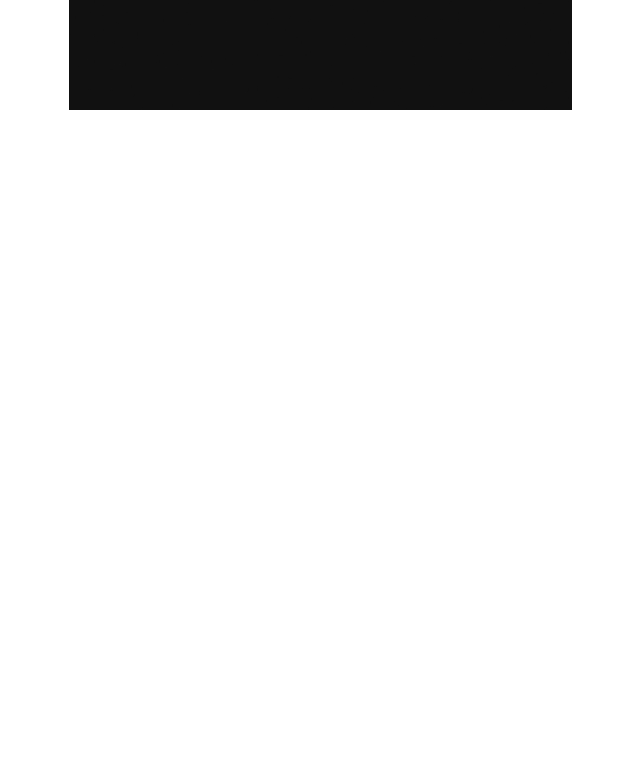
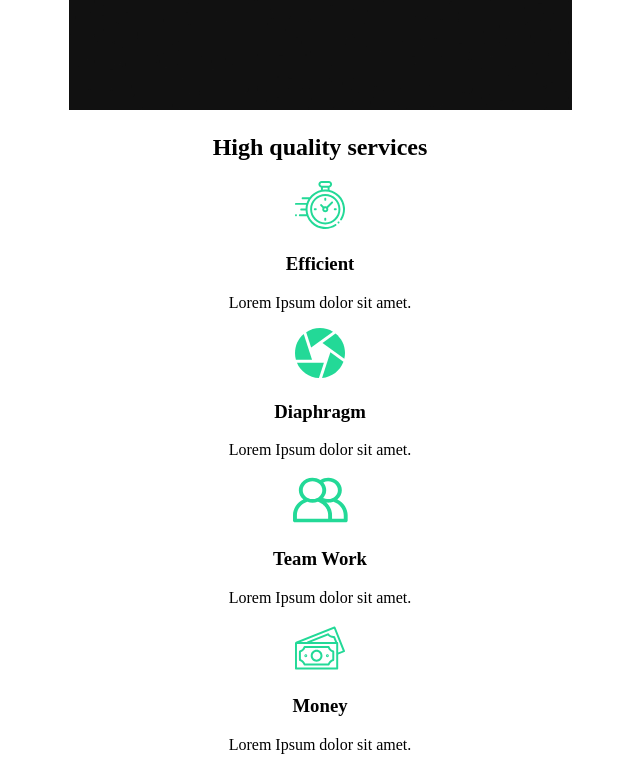
Before and after one commit to juanan-fernandez/react-capture, a React (Create React App) app: page / in a window 1280 px wide. Shown: the part 860-1628 px from the top of the page, without its empty margins (320-960 px from the left). Before the commit the page ends 982 px from the top, so only its background shows below. Built offline with nearby package versions, Linux system fonts and the light colour scheme.

Commit message:
Services Section

```diff
--- a/src/App.css
+++ b/src/App.css
@@ -2,10 +2,6 @@
   text-align: center;
 }
 
-.App-logo {
-  height: 40vmin;
-  pointer-events: none;
-}
 
 @media (prefers-reduced-motion: no-preference) {
   .App-logo {
--- /dev/null
+++ b/src/components/ServicesSection.js
@@ -0,0 +1,52 @@
+import React from 'react';
+//icons
+import clock from '../img/clock.svg';
+import diaphragm from '../img/diaphragm.svg';
+import money from '../img/money.svg';
+import teamwork from '../img/teamwork.svg';
+import home2 from '../img/home2.png';
+
+const ServicesSection = () => {
+   return (
+      <div className="services">
+         <div className="description">
+            <h2>High <span>quality</span> services</h2>
+            <div className="cards">
+               <div className="card">
+                  <div className="icon">
+                     <img src={clock} alt="clock"/>
+                     <h3>Efficient</h3>
+                  </div>
+                  <p>Lorem Ipsum dolor sit amet.</p>
+               </div>
+               <div className="card">
+                  <div className="icon">
+                     <img src={diaphragm} alt="diaphragm"/>
+                     <h3>Diaphragm</h3>
+                  </div>
+                  <p>Lorem Ipsum dolor sit amet.</p>
+               </div>
+               <div className="card">
+                  <div className="icon">
+                     <img src={teamwork} alt="team work"/>
+                     <h3>Team Work</h3>
+                  </div>
+                  <p>Lorem Ipsum dolor sit amet.</p>
+               </div>
+               <div className="card">
+                  <div className="icon">
+                     <img src={money} alt="Money"/>
+                     <h3>Money</h3>
+                  </div>
+                  <p>Lorem Ipsum dolor sit amet.</p>
+               </div>
+            </div>
+         </div>
+         <div className="image">
+            <img src={home2} alt="Home2"/>
+         </div>
+      </div>
+   )
+}
+
+export default ServicesSection
--- a/src/pages/AboutUs.js
+++ b/src/pages/AboutUs.js
@@ -1,11 +1,13 @@
 import React from 'react'
-import AboutUsSection from '../components/AboutUsSection'
+import AboutUsSection from '../components/AboutUsSection';
+import ServicesSection from './../components/ServicesSection';
 
 function AboutUs() {
    return (
-      <div>
+      <>
          <AboutUsSection />
-      </div>
+         <ServicesSection />
+      </>
    )
 }
 
```
Also changed, not shown: 1 other file (tests, documents, lock files or other folders).
